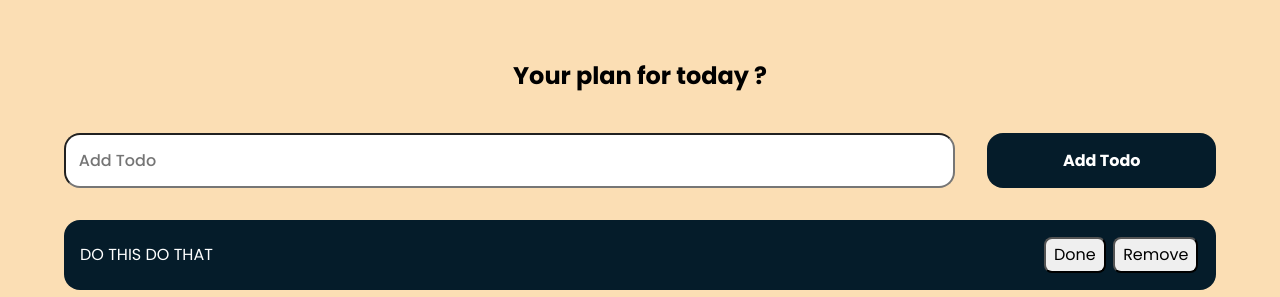
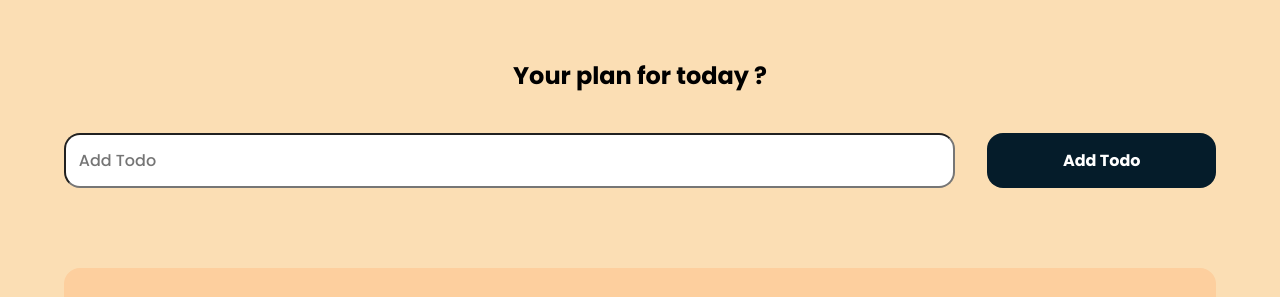
Before and after one commit to irishavmishra/TodoApp, a plain HTML site: page index.html in a window 1280 px wide. Shown: the part 502-799 px from the top of the page. Drawn offline with Linux system fonts and the light colour scheme.

Commit message:
Update index.html

```diff
--- a/index.html
+++ b/index.html
@@ -8,12 +8,7 @@
     <title>Document</title>
     <link rel="stylesheet" href="./style.css">
     <script src="./script.js" defer></script>
-
-
 </head>
-
-
-
 <body>
     <header class="header">
         <nav class="container nav">
@@ -29,46 +24,15 @@
             <button class="btn btn-headline one" id="btn-headline">Learn More</button>
         </div>
     </header>
-
-
-
-
-
     <section class="section-todo container">
         <h2>Your plan for today ?</h2>
-
-
-
-
-
         <form class="form-todo">
             <input type="text" name="" placeholder="Add Todo">
             <input type="submit" value="Add Todo" class="btn">
         </form>
-
-
-
-
         <ul class="todo-list">
-
-           <li>
-            <span class="text">Do This Do That</span>
-            <div class="todo-btns">
-                <button class="todo-btn done" >Done</button>
-                <button class="todo-btn remove">Remove</button>
-            </div>
-           </li>
-
         </ul>
-
-
-
     </section>
-
-
-
-
-
     <section class="section-signup container">
         <h2 class="signup-h2">Sign Up</h2>
         <form class="signup-form">
```
